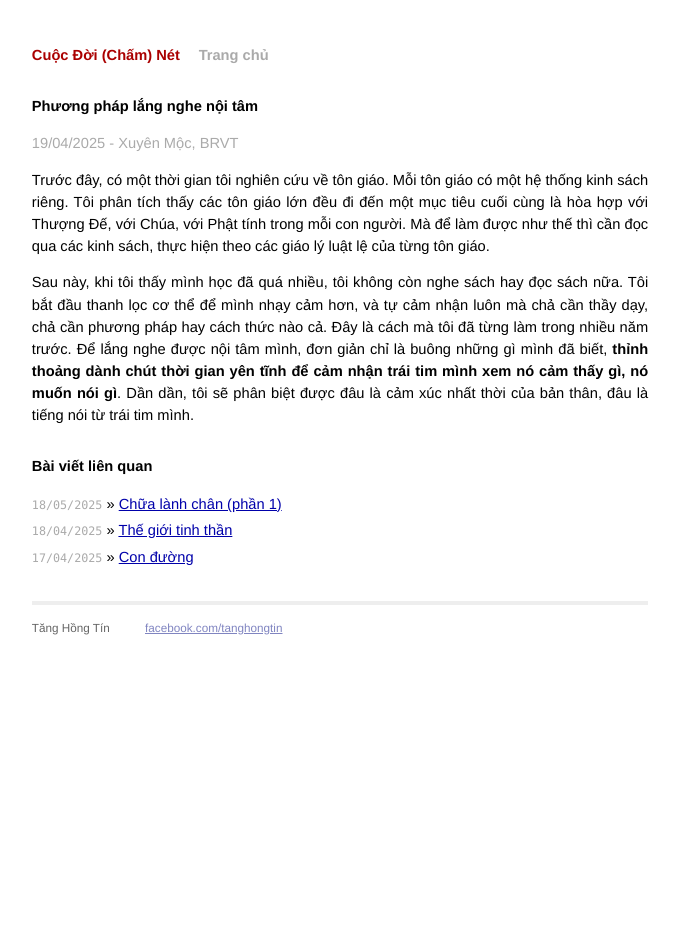
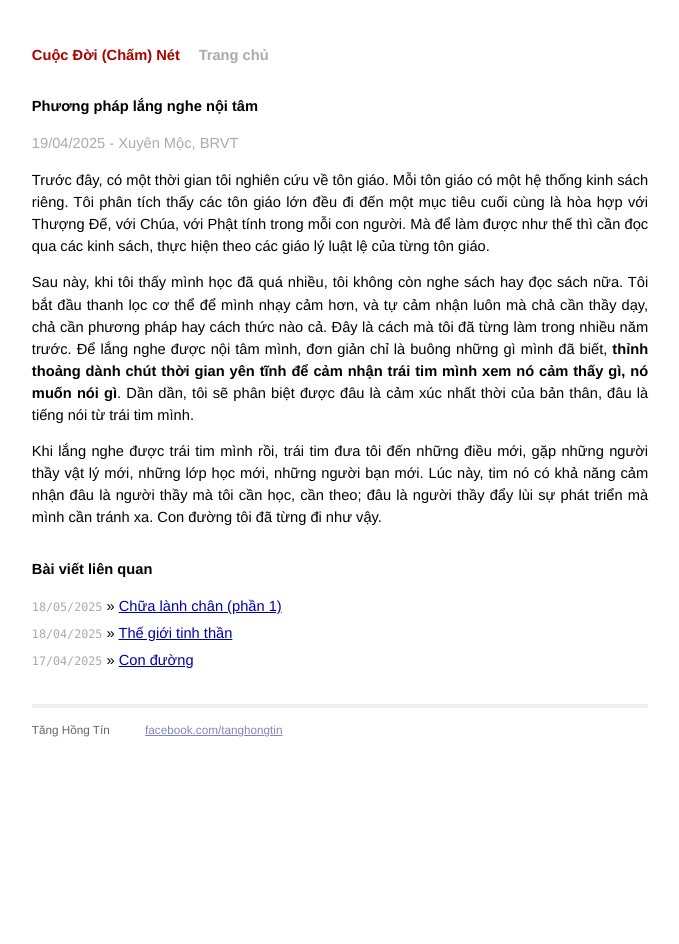
Before and after one commit to tanghongtin/cuocdoi, a Jekyll site: the page built from _posts/2025-04-19-phuong-phap.md, in a window 1280 px wide. Shown: the whole page, without its empty margins (300-979 px from the left). Built offline with Jekyll 4.4.1, drawn with Linux system fonts in a browser that asks for light colours.

Commit message:
Update 2025-04-19-phuong-phap.md

```diff
--- a/_posts/2025-04-19-phuong-phap.md
+++ b/_posts/2025-04-19-phuong-phap.md
@@ -10,3 +10,5 @@ title: Phương pháp lắng nghe nội tâm
 Trước đây, có một thời gian tôi nghiên cứu về tôn giáo. Mỗi tôn giáo có một hệ thống kinh sách riêng. Tôi phân tích thấy các tôn giáo lớn đều đi đến một mục tiêu cuối cùng là hòa hợp với Thượng Đế, với Chúa, với Phật tính trong mỗi con người. Mà để làm được như thế thì cần đọc qua các kinh sách, thực hiện theo các giáo lý luật lệ của từng tôn giáo.
 
 Sau này, khi tôi thấy mình học đã quá nhiều, tôi không còn nghe sách hay đọc sách nữa. Tôi bắt đầu thanh lọc cơ thể để mình nhạy cảm hơn, và tự cảm nhận luôn mà chả cần thầy dạy, chả cần phương pháp hay cách thức nào cả. Đây là cách mà tôi đã từng làm trong nhiều năm trước. Để lắng nghe được nội tâm mình, đơn giản chỉ là buông những gì mình đã biết, **thỉnh thoảng dành chút thời gian yên tĩnh để cảm nhận trái tim mình xem nó cảm thấy gì, nó muốn nói gì**. Dần dần, tôi sẽ phân biệt được đâu là cảm xúc nhất thời của bản thân, đâu là tiếng nói từ trái tim mình.
+
+Khi lắng nghe được trái tim mình rồi, trái tim đưa tôi đến những điều mới, gặp những người thầy vật lý mới, những lớp học mới, những người bạn mới. Lúc này, tim nó có khả năng cảm nhận đâu là người thầy mà tôi cần học, cần theo; đâu là người thầy đẩy lùi sự phát triển mà mình cần tránh xa. Con đường tôi đã từng đi như vậy.
```
